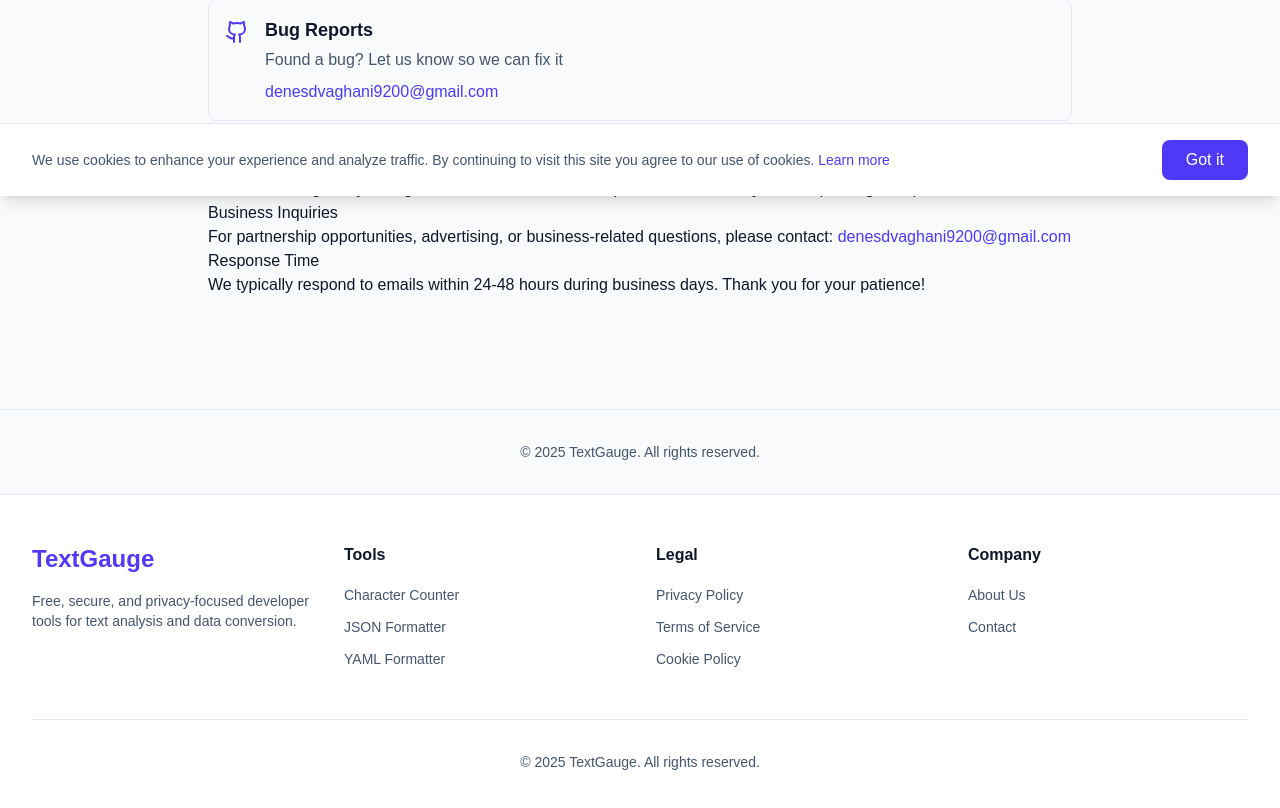
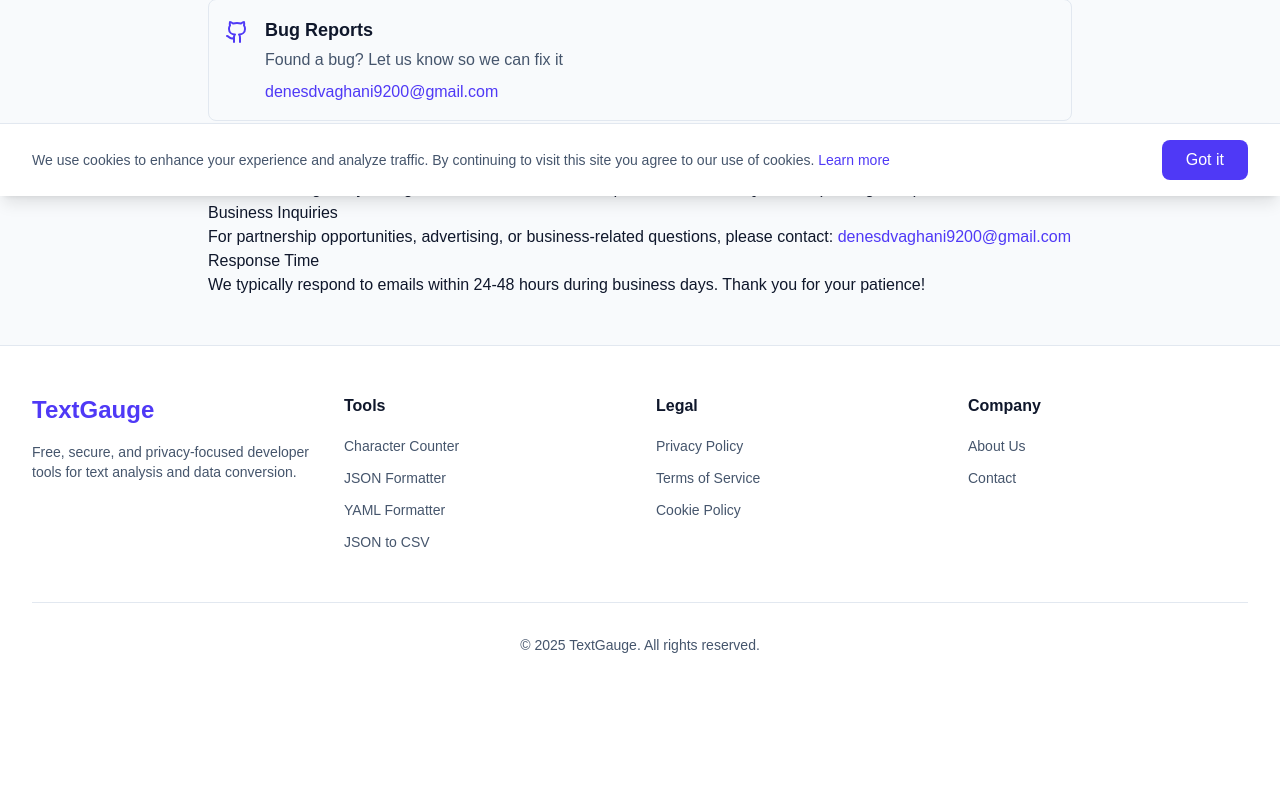
Before and after one commit to denesvaghani/textgauge-frontend, a Next.js app: page /contact in a window 1280 px wide. Shown: the part 604-1412 px from the top of the page. After the commit the page ends 1307 px from the top, so only its background shows below. Built offline with nearby package versions, Linux system fonts and the light colour scheme; no server answers.

Commit message:
fix: remove duplicate copyright and add JSON to CSV to footer

```diff
--- a/src/components/Footer.tsx
+++ b/src/components/Footer.tsx
@@ -10,6 +10,7 @@
         { name: 'Character Counter', href: '/' },
         { name: 'JSON Formatter', href: '/json-formatter' },
         { name: 'YAML Formatter', href: '/yaml-formatter' },
+        { name: 'JSON to CSV', href: '/json-to-csv-converter' },
     ];
 
     const legalLinks = [
--- a/src/components/LegalLayout.tsx
+++ b/src/components/LegalLayout.tsx
@@ -34,13 +34,6 @@
                     {children}
                 </div>
             </main>
-
-            {/* Footer */}
-            <footer className="border-t border-slate-200 dark:border-slate-800 mt-16">
-                <div className="max-w-4xl mx-auto px-4 py-8 text-center text-sm text-slate-600 dark:text-slate-400">
-                    <p>&copy; {new Date().getFullYear()} TextGauge. All rights reserved.</p>
-                </div>
-            </footer>
         </div>
     );
 }
```
